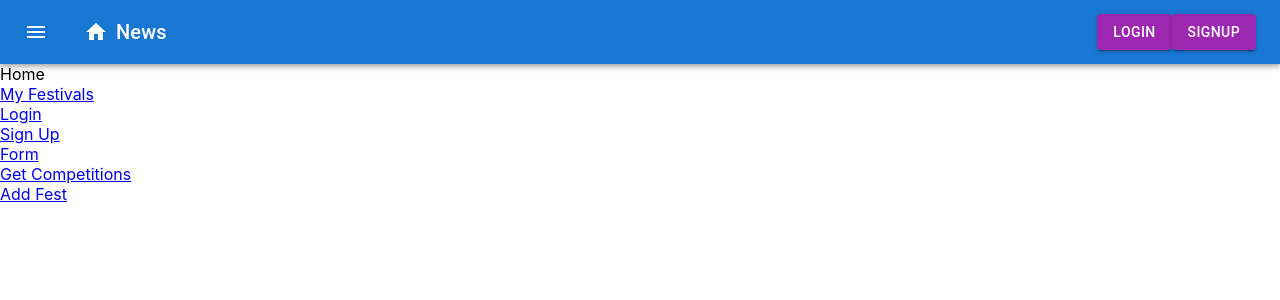
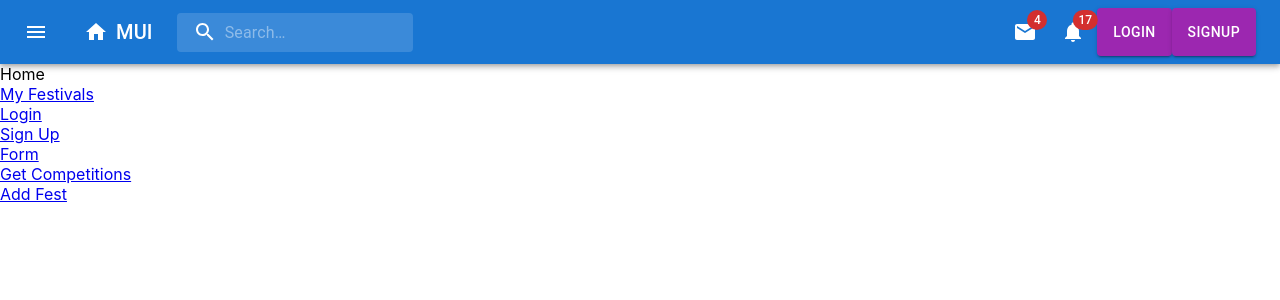
Before and after one commit to japnit01/FMS_Frontend, a React (Create React App) app in the folder fest_management_system/: page / in a window 1280 px wide. Shown: the top 300 px of the page. Built offline with nearby package versions, Linux system fonts and the light colour scheme.

Commit message:
fixed navbar

```diff
--- a/fest_management_system/src/Components/Navbar.js
+++ b/fest_management_system/src/Components/Navbar.js
@@ -1,22 +1,191 @@
 import * as React from "react";
+import { styled, alpha } from "@mui/material/styles";
 import AppBar from "@mui/material/AppBar";
 import Box from "@mui/material/Box";
 import Toolbar from "@mui/material/Toolbar";
 import IconButton from "@mui/material/IconButton";
 import Typography from "@mui/material/Typography";
+import InputBase from "@mui/material/InputBase";
+import Badge from "@mui/material/Badge";
+import MenuItem from "@mui/material/MenuItem";
+import Menu from "@mui/material/Menu";
 import MenuIcon from "@mui/icons-material/Menu";
+import SearchIcon from "@mui/icons-material/Search";
+import AccountCircle from "@mui/icons-material/AccountCircle";
+import MailIcon from "@mui/icons-material/Mail";
+import NotificationsIcon from "@mui/icons-material/Notifications";
+import MoreIcon from "@mui/icons-material/MoreVert";
 import { Link, useNavigate } from "react-router-dom";
 import HomeIcon from "@mui/icons-material/Home";
-import Button from "@mui/material/Button";
-import AccountCircleIcon from "@mui/icons-material/AccountCircle";
+import LoginIcon from "@mui/icons-material/Login";
 import Login from './Login';
 import SignUp from './SignUp';
 
+const Search = styled("div")(({ theme }) => ({
+  position: "relative",
+  borderRadius: theme.shape.borderRadius,
+  backgroundColor: alpha(theme.palette.common.white, 0.15),
+  "&:hover": {
+    backgroundColor: alpha(theme.palette.common.white, 0.25),
+  },
+  marginRight: theme.spacing(2),
+  marginLeft: 0,
+  width: "100%",
+  [theme.breakpoints.up("sm")]: {
+    marginLeft: theme.spacing(3),
+    width: "auto",
+  },
+}));
+
+const SearchIconWrapper = styled("div")(({ theme }) => ({
+  padding: theme.spacing(0, 2),
+  height: "100%",
+  position: "absolute",
+  pointerEvents: "none",
+  display: "flex",
+  alignItems: "center",
+  justifyContent: "center",
+}));
+
+const StyledInputBase = styled(InputBase)(({ theme }) => ({
+  color: "inherit",
+  "& .MuiInputBase-input": {
+    padding: theme.spacing(1, 1, 1, 0),
+    // vertical padding + font size from searchIcon
+    paddingLeft: `calc(1em + ${theme.spacing(4)})`,
+    transition: theme.transitions.create("width"),
+    width: "100%",
+    [theme.breakpoints.up("md")]: {
+      width: "20ch",
+    },
+  },
+}));
+
 function Navbar() {
   const navigate = useNavigate();
+  const [anchorEl, setAnchorEl] = React.useState(null);
+  const [mobileMoreAnchorEl, setMobileMoreAnchorEl] = React.useState(null);
+  const host = "http://localhost:5000";
 
+  const isMenuOpen = Boolean(anchorEl);
+  const isMobileMenuOpen = Boolean(mobileMoreAnchorEl);
+
+  const handleProfileMenuOpen = (event) => {
+    setAnchorEl(event.currentTarget);
+  };
+
+  const handleMobileMenuClose = () => {
+    setMobileMoreAnchorEl(null);
+  };
+
+  const handleMenuClose = () => {
+    setAnchorEl(null);
+    handleMobileMenuClose();
+  };
+
+  const handleLogoutAndClose = async () => {
+    let url = `${host}/api/auth/logout`;
+
+    let response = await fetch(url, {
+      method: "POST",
+      headers: {
+        "Content-Type": "application/json",
+      },
+    });
+
+    const userlogout = await response.json();
+    console.log(userlogout);
+
+    if (userlogout.success) {
+      localStorage.clear();
+      navigate("/");
+    } else {
+      alert("Unable to logout");
+    }
+
+    setAnchorEl(null);
+    handleMobileMenuClose();
+  };
+
+  const handleMobileMenuOpen = (event) => {
+    setMobileMoreAnchorEl(event.currentTarget);
+  };
+
+  const menuId = "primary-search-account-menu";
+  const renderMenu = (
+    <Menu
+      anchorEl={anchorEl}
+      anchorOrigin={{
+        vertical: "top",
+        horizontal: "right",
+      }}
+      id={menuId}
+      keepMounted
+      transformOrigin={{
+        vertical: "top",
+        horizontal: "right",
+      }}
+      open={isMenuOpen}
+      onClose={handleMenuClose}
+    >
+      <MenuItem onClick={handleMenuClose}>Profile</MenuItem>
+      <MenuItem onClick={handleMenuClose}>My account</MenuItem>
+      <MenuItem onClick={handleLogoutAndClose}>Logout</MenuItem>
+    </Menu>
+  );
+
+  const mobileMenuId = "primary-search-account-menu-mobile";
+  const renderMobileMenu = (
+    <Menu
+      anchorEl={mobileMoreAnchorEl}
+      anchorOrigin={{
+        vertical: "top",
+        horizontal: "right",
+      }}
+      id={mobileMenuId}
+      keepMounted
+      transformOrigin={{
+        vertical: "top",
+        horizontal: "right",
+      }}
+      open={isMobileMenuOpen}
+      onClose={handleMobileMenuClose}
+    >
+      <MenuItem>
+        <IconButton size="large" aria-label="show 4 new mails" color="inherit">
+          <Badge badgeContent={4} color="error">
+            <MailIcon />
+          </Badge>
+        </IconButton>
+        <p>Messages</p>
+      </MenuItem>
+      <MenuItem>
+        <IconButton
+          size="large"
+          aria-label="show 17 new notifications"
+          color="inherit"
+        >
+          <Badge badgeContent={17} color="error">
+            <NotificationsIcon />
+          </Badge>
+        </IconButton>
+        <p>Notifications</p>
+      </MenuItem>
+      <MenuItem onClick={handleProfileMenuOpen}>
+        <IconButton
+          size="large"
+          aria-label="account of current user"
+          aria-controls="primary-search-account-menu"
+          aria-haspopup="true"
+          color="inherit"
+        >
+          <AccountCircle />
+        </IconButton>
+        <p>Profile</p>
+      </MenuItem>
+    </Menu>
+  );
   return (
-    <>
     <Box sx={{ flexGrow: 1 }}>
       <AppBar position="static">
         <Toolbar>
@@ -24,7 +193,7 @@ function Navbar() {
             size="large"
             edge="start"
             color="inherit"
-              aria-label="menu"
+            aria-label="open drawer"
             sx={{ mr: 2 }}
           >
             <MenuIcon />
@@ -33,18 +202,56 @@ function Navbar() {
           <IconButton onClick={() => navigate("/")}>
             <HomeIcon sx={{ color: "white" }}></HomeIcon>
           </IconButton>
-            <Typography variant="h6" component="div" sx={{ flexGrow: 1 }}>
-              News
+
+          <Typography
+            variant="h6"
+            noWrap
+            component="div"
+            sx={{ display: { xs: "none", sm: "block" } }}
+          >
+            MUI
           </Typography>
+          <Search>
+            <SearchIconWrapper>
+              <SearchIcon />
+            </SearchIconWrapper>
+            <StyledInputBase
+              placeholder="Search…"
+              inputProps={{ "aria-label": "search" }}
+            />
+          </Search>
+          <Box sx={{ flexGrow: 1 }} />
+          <Box sx={{ display: { xs: "none", md: "flex" } }}>
+            <IconButton
+              size="large"
+              aria-label="show 4 new mails"
+              color="inherit"
+            >
+              <Badge badgeContent={4} color="error">
+                <MailIcon />
+              </Badge>
+            </IconButton>
+            <IconButton
+              size="large"
+              aria-label="show 17 new notifications"
+              color="inherit"
+            >
+              <Badge badgeContent={17} color="error">
+                <NotificationsIcon />
+              </Badge>
+            </IconButton>
+
             {localStorage.getItem("token") ? (
               <IconButton
                 size="large"
                 edge="end"
                 aria-label="account of current user"
-
+                aria-controls={menuId}
+                aria-haspopup="true"
+                onClick={handleProfileMenuOpen}
                 color="inherit"
               >
-                <AccountCircleIcon />
+                <AccountCircle />
               </IconButton>
             ) : (
               <>
@@ -52,10 +259,24 @@ function Navbar() {
                 <SignUp></SignUp>
               </>
             )}
+          </Box>
+          <Box sx={{ display: { xs: "flex", md: "none" } }}>
+            <IconButton
+              size="large"
+              aria-label="show more"
+              aria-controls={mobileMenuId}
+              aria-haspopup="true"
+              onClick={handleMobileMenuOpen}
+              color="inherit"
+            >
+              <MoreIcon />
+            </IconButton>
+          </Box>
         </Toolbar>
       </AppBar>
+      {renderMobileMenu}
+      {renderMenu}
     </Box>
-    </>
   );
 }
 
```
Lines whose indentation alone changed are shown as unchanged.
